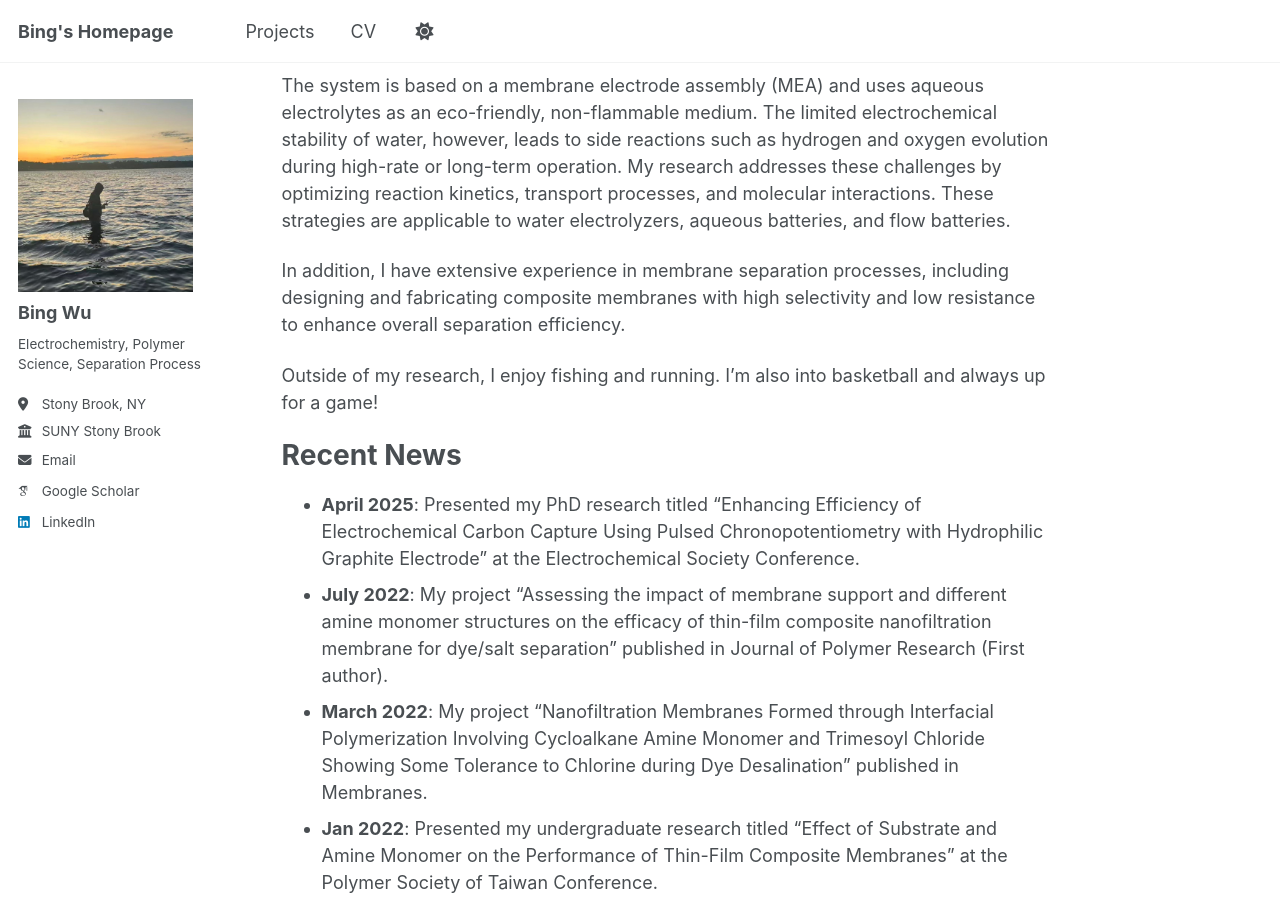
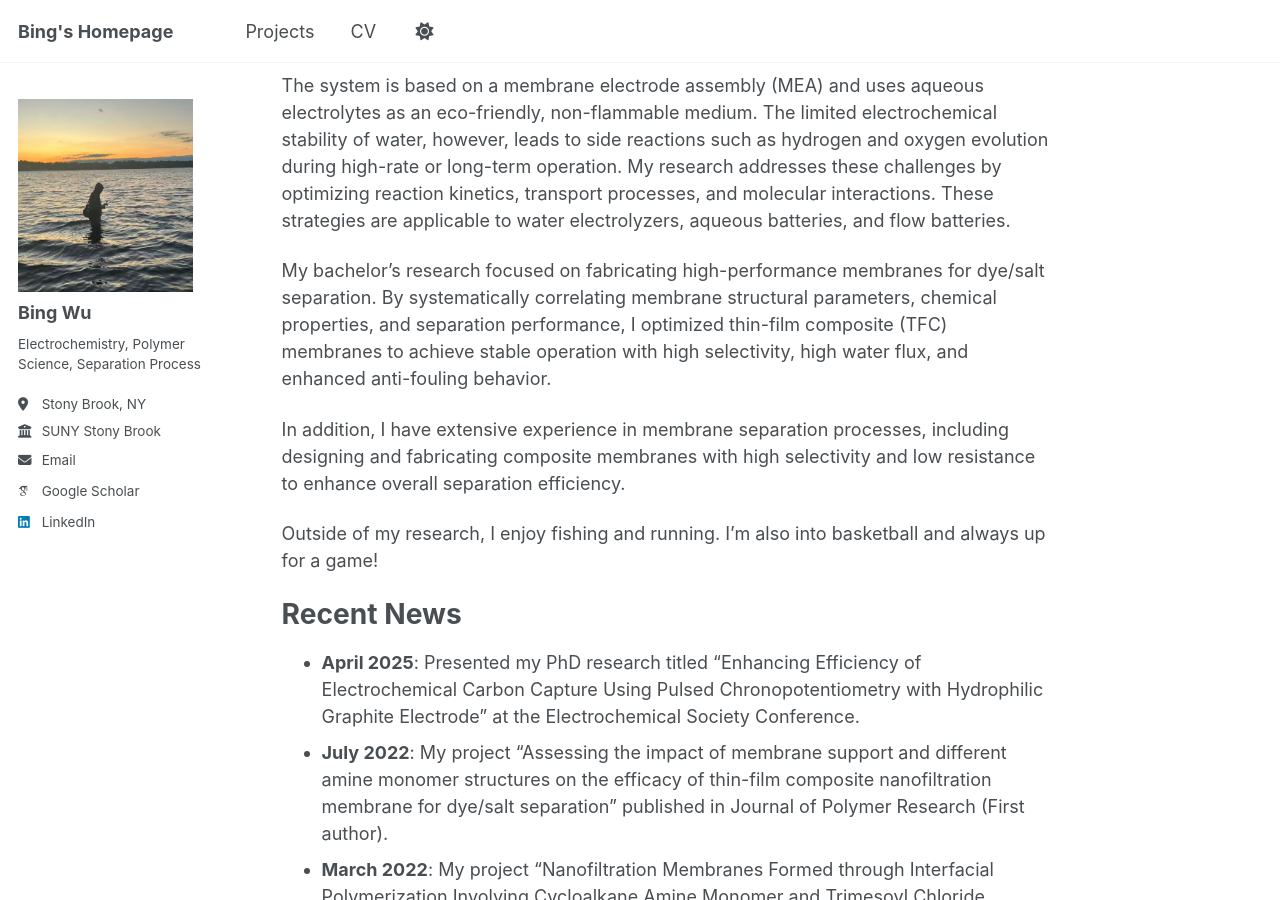
Before and after one commit to Bing-H-WU/Bing-H-WU.github.io, a Jekyll site: the page built from _pages/about.md, in a window 1280 px wide and 900 px high, scrolled down 413 px. Built offline with Jekyll 4.4.1, drawn with Linux system fonts in a browser that asks for light colours; some web fonts are replaced; a script that is not in the unit is left out.

Commit message:
Add bachelor research paragraph to homepage

```diff
--- a/_pages/about.md
+++ b/_pages/about.md
@@ -13,6 +13,8 @@ My doctoral research focuses on using electrochemical redox-active materials to
 
 The system is based on a membrane electrode assembly (MEA) and uses aqueous electrolytes as an eco-friendly, non-flammable medium. The limited electrochemical stability of water, however, leads to side reactions such as hydrogen and oxygen evolution during high-rate or long-term operation. My research addresses these challenges by optimizing reaction kinetics, transport processes, and molecular interactions. These strategies are applicable to water electrolyzers, aqueous batteries, and flow batteries.
 
+My bachelor’s research focused on fabricating high-performance membranes for dye/salt separation. By systematically correlating membrane structural parameters, chemical properties, and separation performance, I optimized thin-film composite (TFC) membranes to achieve stable operation with high selectivity, high water flux, and enhanced anti-fouling behavior.
+
 In addition, I have extensive experience in membrane separation processes, including designing and fabricating composite membranes with high selectivity and low resistance to enhance overall separation efficiency.
 
 Outside of my research, I enjoy fishing and running. I'm also into basketball and always up for a game!
```
